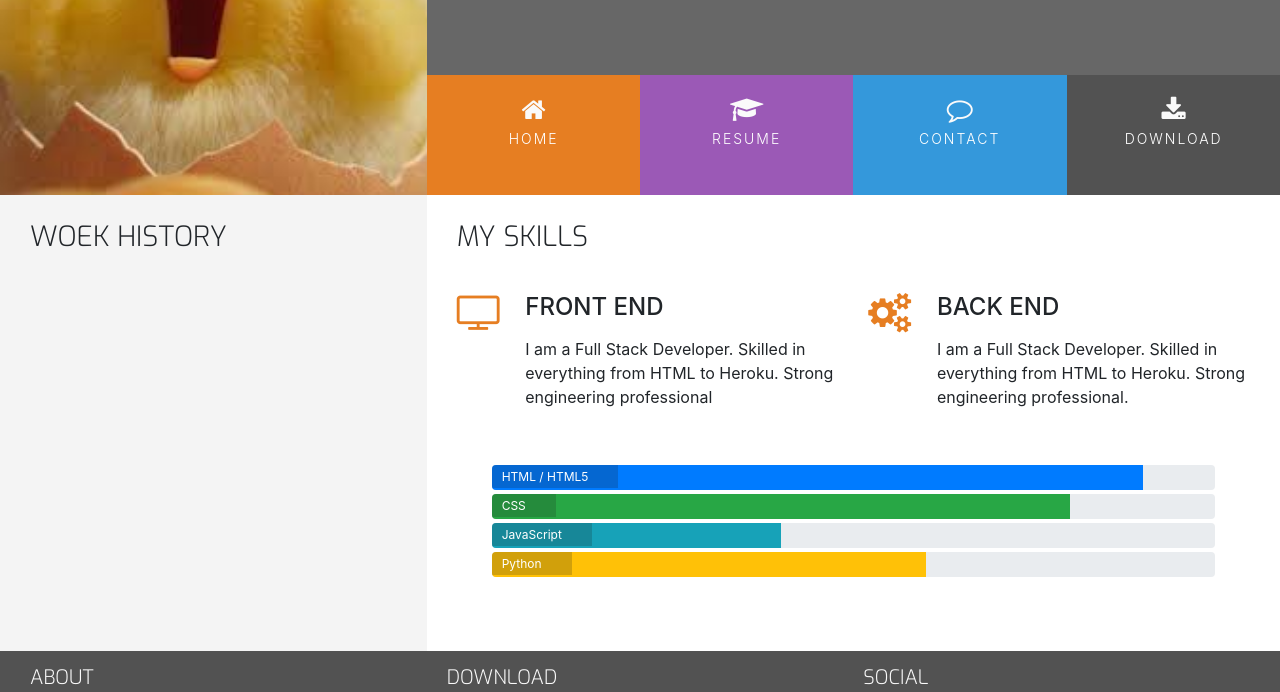
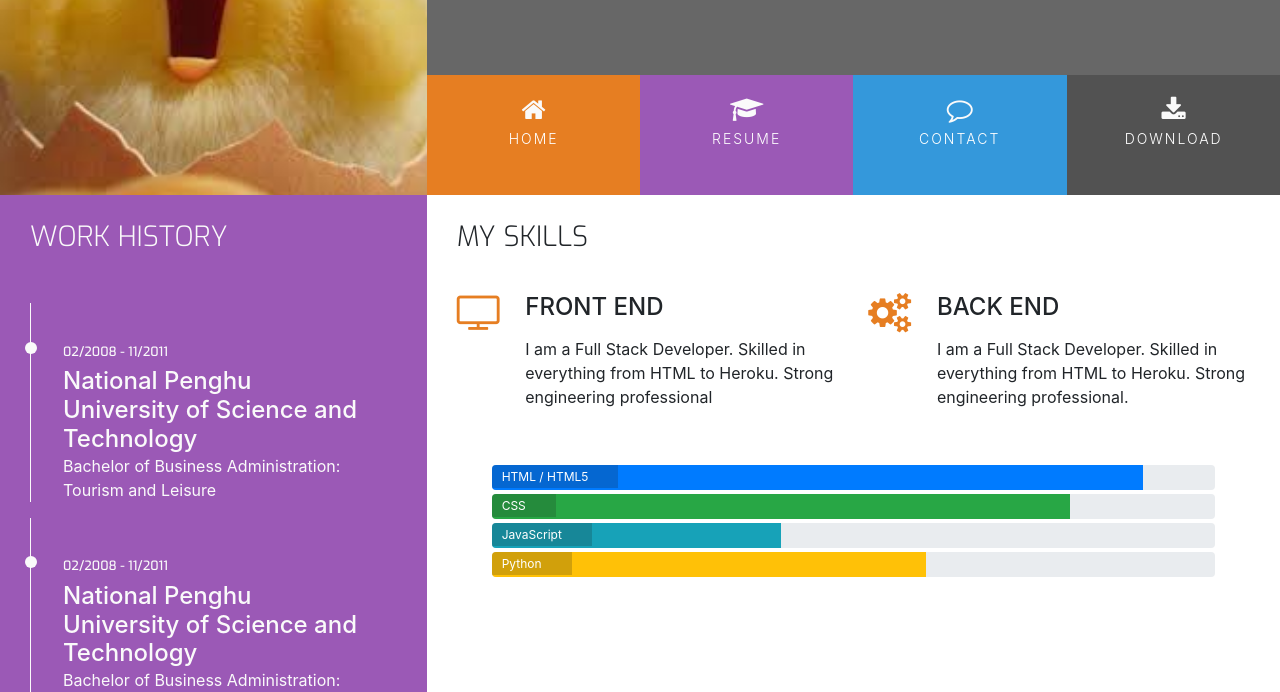
Before and after one commit to Hsiaohan-89/miniProject, a plain HTML site: page resume.html in a window 1280 px wide. Shown: the part 174-866 px from the top of the page. Drawn offline with nearby package versions, Linux system fonts and the light colour scheme.

Commit message:
Adding a work history timeline

```diff
--- a/assets/css/styles.css
+++ b/assets/css/styles.css
@@ -10,6 +10,9 @@
     background-color: #f4f4f4;
 }
 
+.bg-color-work-history {
+    background-color: #9b59b6;
+}
 .bg-color-three-reasons {
     background-color: #fff;
 }
@@ -62,6 +65,7 @@ h4 {
     padding: 0 30px 30px;
 }
 
+.history-heading,
 .section-headding {
     font-family: "Exo", sans-serif;
     font-weight: 300;
@@ -285,3 +289,46 @@ footer {
 .progress-section {
     margin: 40px 20px;
 }
+
+/*--------------------------------------------History*/
+
+.history-heading {
+    margin-bottom: 50px;
+    color: #fafafa
+}
+
+.timeline-item {
+    padding: 4em 2em 0em 2em;
+    position: relative;
+    color: #fafafa;
+    border-left: 1px solid;
+}
+
+.timeline-item:before {
+    content: attr(data-dates);
+    position: absolute;
+    left:2.5em;
+    top:3em;
+    display: block;
+    font-weight: 500;
+    font-family: "Exo", sans-serif;
+    font-size: 0.8em;
+    padding: 0;
+    margin: 0;
+}
+
+.timeline-item:after {
+    width: 12px;
+    height: 12px;
+    display: block;
+    top: 2.4em;
+    left: -6px;
+    position: absolute;
+    content: '';
+    border-radius: 12px;
+    background:#fafafa;
+}
+
+.history-items {
+    margin-bottom: 30px;
+}
--- a/resume.html
+++ b/resume.html
@@ -38,8 +38,8 @@
                                         aria-hidden="true"></i><span>Home</span></a>
                             </li>
                             <li class="col-6 col-sm-3 ui-menu-color-resume list-inline-item menuitem">
-                                <a href="../miniProject/resume.html" class="hvr-sweep-to-bottom"><i class="fa fa-graduation-cap"
-                                        aria-hidden="true"></i><span>Resume</span></a>
+                                <a href="../miniProject/resume.html" class="hvr-sweep-to-bottom"><i
+                                        class="fa fa-graduation-cap" aria-hidden="true"></i><span>Resume</span></a>
                             </li>
                             <li class="col-6 col-sm-3 ui-menu-color-contact list-inline-item menuitem">
                                 <a href="#" class="hvr-sweep-to-bottom"><i class="fa fa-comment-o"
@@ -57,12 +57,26 @@
     </header>
     <section class="container-fluid">
         <div class="row">
-            <div class="col-md-4 bg-color-personal-info section-column">
+            <div class="col-md-4 bg-color-work-history section-column">
                 <div class="row">
                     <div class="col-12">
-                        <h3 class="section-headding uppercase">
-                            Woek History
+                        <h3 class="history-heading uppercase">
+                            Work History
                         </h3>
+                    </div>
+                </div>
+                <div class="history-items">
+                    <div class="timeline-item" data-dates="02/2008 - 11/2011">
+                        <h4>National Penghu University of Science and Technology</h4>
+                        <p>Bachelor of Business Administration: Tourism and Leisure</p>
+                    </div>
+                    <div class="timeline-item" data-dates="02/2008 - 11/2011">
+                        <h4>National Penghu University of Science and Technology</h4>
+                        <p>Bachelor of Business Administration: Tourism and Leisure</p>
+                    </div>
+                    <div class="timeline-item" data-dates="02/2008 - 11/2011">
+                        <h4>National Penghu University of Science and Technology</h4>
+                        <p>Bachelor of Business Administration: Tourism and Leisure</p>
                     </div>
                 </div>
             </div>
@@ -81,7 +95,8 @@
                             <div class="col-10">
                                 <h4 class="three-reasons-heading uppercase">Front End</h4>
                                 <p>
-                                    I am a Full Stack Developer. Skilled in everything from HTML to Heroku. Strong engineering professional
+                                    I am a Full Stack Developer. Skilled in everything from HTML to Heroku. Strong
+                                    engineering professional
                                 </p>
                             </div>
                         </div>
@@ -94,7 +109,8 @@
                             <div class="col-10">
                                 <h4 class="three-reasons-heading uppercase">Back End</h4>
                                 <p>
-                                    I am a Full Stack Developer. Skilled in everything from HTML to Heroku. Strong engineering professional.
+                                    I am a Full Stack Developer. Skilled in everything from HTML to Heroku. Strong
+                                    engineering professional.
                                 </p>
                             </div>
                         </div>
@@ -103,19 +119,25 @@
                 <div class="row progress-section">
                     <div class="col">
                         <div class="progress">
-                            <div class="progress-bar" role="progressbar" style="width: 90%;" aria-valuenow="90" aria-valuemin="0" aria-valuemax="100"><span class="sr-only">90% complete</span></div>
+                            <div class="progress-bar" role="progressbar" style="width: 90%;" aria-valuenow="90"
+                                aria-valuemin="0" aria-valuemax="100"><span class="sr-only">90% complete</span></div>
                             <span class="progress-type">HTML / HTML5</span>
                         </div>
                         <div class="progress">
-                            <div class="progress-bar bg-success" role="progressbar" style="width: 80%;" aria-valuenow="80" aria-valuemin="0" aria-valuemax="100"><span class="sr-only">80% complete</span></div>
+                            <div class="progress-bar bg-success" role="progressbar" style="width: 80%;"
+                                aria-valuenow="80" aria-valuemin="0" aria-valuemax="100"><span class="sr-only">80%
+                                    complete</span></div>
                             <span class="progress-type">CSS</span>
                         </div>
                         <div class="progress">
-                            <div class="progress-bar bg-info" role="progressbar" style="width: 40%;" aria-valuenow="40" aria-valuemin="0" aria-valuemax="100"><span class="sr-only">40% complete</span></div>
+                            <div class="progress-bar bg-info" role="progressbar" style="width: 40%;" aria-valuenow="40"
+                                aria-valuemin="0" aria-valuemax="100"><span class="sr-only">40% complete</span></div>
                             <span class="progress-type">JavaScript</span>
                         </div>
                         <div class="progress">
-                            <div class="progress-bar bg-warning" role="progressbar" style="width: 60%;" aria-valuenow="60" aria-valuemin="0" aria-valuemax="100"><span class="sr-only">60% complete</span></div>
+                            <div class="progress-bar bg-warning" role="progressbar" style="width: 60%;"
+                                aria-valuenow="60" aria-valuemin="0" aria-valuemax="100"><span class="sr-only">60%
+                                    complete</span></div>
                             <span class="progress-type">Python</span>
                         </div>
                     </div>
@@ -124,7 +146,7 @@
         </div>
     </section>
     <footer class="container-fluid">
-        <div  id="footer-details" class="row">
+        <div id="footer-details" class="row">
             <div class="col-sm-4">
                 <h5 class="uppercase general-sub">About</h5>
                 <p class="inline-block">Full Stack Developer. Skilled in everything from HTML to
```
